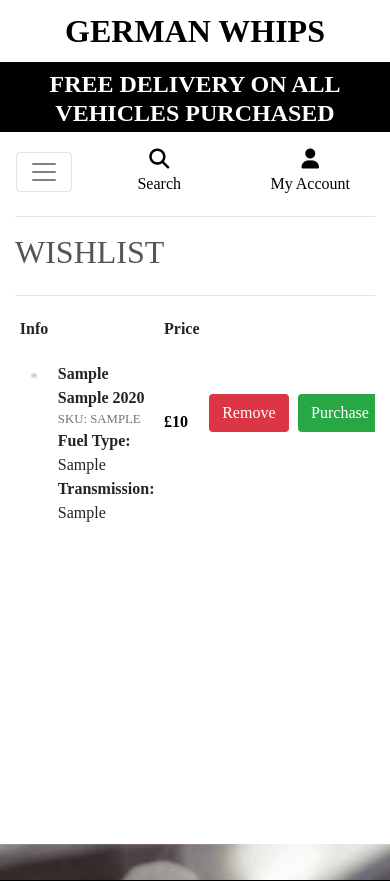
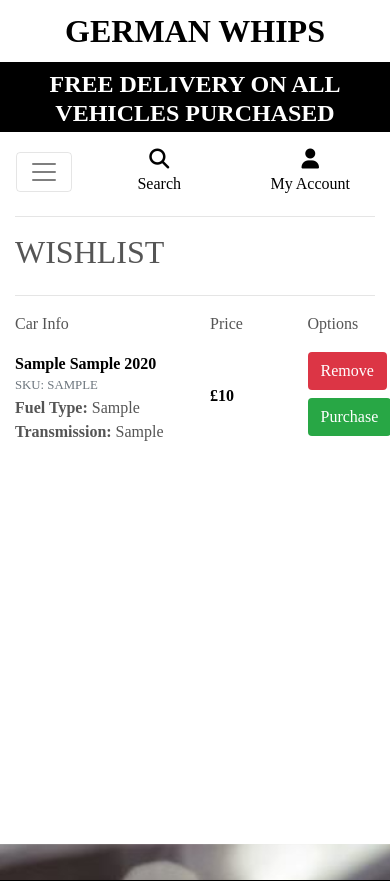
Before and after one commit to WHusssain937/Milestone-Project-4, a Django app: page /wishlist/ in a window 390 px wide; the page is wider, and only the part inside the window is pictured. Shown: the top 881 px of that part. Run offline with Django 3.2, Linux system fonts and the light colour scheme; a user stored in the database is signed in; tables that the repository leaves empty hold one stand-in row (values such as "Sample post"); grey boxes marked "Sample" are stand-in pictures; some libraries are stand-ins or nearby versions; some web fonts are replaced.

Commit message:
removed table in wishlist and replaced with bootstrap grid to be responsive

```diff
--- a/purchase/views.py
+++ b/purchase/views.py
@@ -57,7 +57,6 @@
             order.original_purchase = car_id
             car = Car.objects.get(id=car_id)
             order.car = car
-            # order.user = request.user
             order.total = car.price
             order.save()
 
--- a/static/css/base.css
+++ b/static/css/base.css
@@ -31,10 +31,14 @@
     border-top: 3px #000 solid;
 }
 
-/* ------------------------------- Contact Page*/
+/* ------------------------------- Contact Page/Wishlist*/
 
 .contact {
     list-style-type: none;
+}
+
+.wishlist-link {
+    text-decoration: none !important;
 }
 
 /* ------------------------------- Bootstrap Toasts */
--- a/wishlist/templates/wishlist/wishlist.html
+++ b/wishlist/templates/wishlist/wishlist.html
@@ -20,47 +20,36 @@
             </div>
         </div>
         <div class="row">
-            <div class="col">
             {% if wishlist_item %}
-                    <div class="table-responsive rounded">
-                        <table class="table table-sm table-borderless">
-                            <thead>
-                                <tr>
-                                    <th scope="col">Info</th>
-                                    <th scope="col"></th>
-                                    <th scope="col">Price</th>
-                                </tr>
-                            </thead>
-                            <tbody>
+                <div class="col-2 d-none d-sm-block">Car</div>
+                <div class="col-6 col-md-4">Car Info</div>
+                <div class="col-3">Price</div>
+                <div class="col-3">Options</div>
                 {% for item in wishlist_item %}
-                                    <tr>
-                                        <td class="p-3 w-25">
+                    <div class="col-2 p-3 w-25 d-none d-sm-block">
                         <a href="{% url 'car_detail' item.car.id %}">
                             <img class="img-fluid rounded" src="{{ item.car.image.url }}">
                         </a>
-                                        </td>
-                                        <td class="py-3">
+                    </div>
+                    <div class="col-6 col-md-4 py-3">
+                        <a class="wishlist-link text-black" href="{% url 'car_detail' item.car.id %}">
                             <p class="my-0"><strong>{{ item.car.make }} {{ item.car.model }} {{ item.car.year }}</strong></p>
+                        </a>
                         <p class="my-0 small text-muted">SKU: {{ item.car.sku|upper }}</p>
                         <p class="my-0"><strong>Fuel Type:</strong> {{ item.car.fuel_type }}</p>
                         <p class="my-0"><strong>Transmission:</strong> {{ item.car.transmission }}</p>
-                                        </td>
-                                        <td class="py-3">
+                    </div>
+                    <div class="col-3 py-0">
                         <p class="my-5 text-black font-weight-bold">{% load humanize %}
                             £{{ item.car.price|intcomma }}</p>
-                                        </td>
-                                        <td class="py-5">
-                                            <a href="{% url 'remove_wishlist_item' item.car.id %}" class="btn btn-md rounded-3 text-white bg-danger">Remove</a>
-                                        </td>
-                                        <td class="py-5">
+                    </div>
+                    <div class="col-3 py-3">
+                        <a href="{% url 'remove_wishlist_item' item.car.id %}" class="btn btn-md rounded-3 text-white bg-danger mr-5 mb-2">Remove</a>
                         <a href="{% url 'purchase' item.car.id %}" class="btn btn-md rounded-3 text-white bg-success">Purchase</a>
-                                        </td>
-                                    </tr>
+                    </div>
                 {% endfor %}
-                            </tbody>
-                        </table>
-                    </div>
             {% else %}
+                <div class="col-12">
                     <p class="lead mb-5">Your WishList is Empty.</p>
                     <a href="{% url 'cars' %}" class="btn btn-outline-black rounded-0 btn-lg">
                         <span class="icon">
@@ -68,8 +57,8 @@
                         </span>
                         <span class="text-uppercase">Start Browsing</span>
                     </a>
+                </div>
             {% endif %}
         </div>
     </div>
-    </div>
 {% endblock %}
```
Lines whose indentation alone changed are shown as unchanged.
